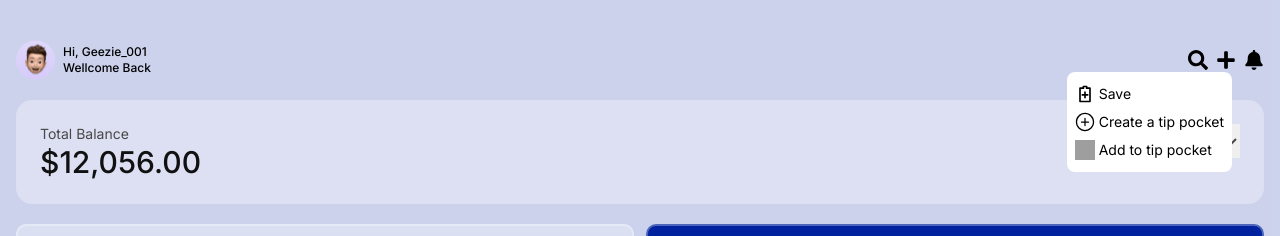
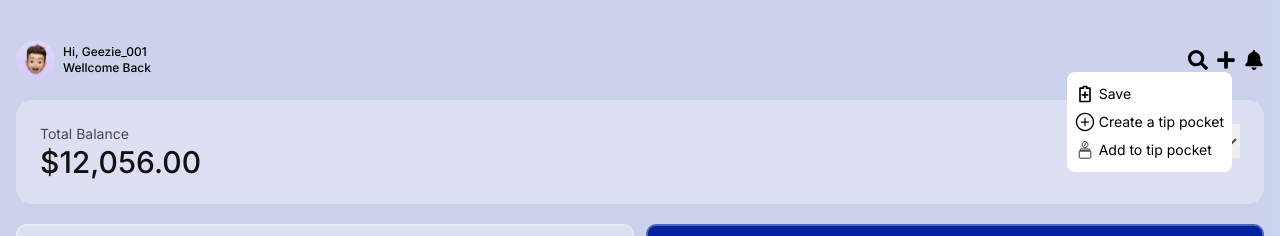
Before and after one commit to IamHenryOkeke/ton-pocket-frontend, a React (Vite) app: page /app/home in a window 1280 px wide. Both pictures are taken after a click on the icon 1226 px from the left and 60 px from the top of the page. Shown: the top 236 px of the page. Built offline with nearby package versions, Linux system fonts and the light colour scheme; grey boxes are pictures that could not be loaded; what @tonconnect/ui-react would draw is missing.

Commit message:
fixed image import bug

```diff
--- a/src/pages/Home.tsx
+++ b/src/pages/Home.tsx
@@ -108,7 +108,7 @@ function QuickMenu({ isOpen, setIsOpen }: QuickMenuType) {
           <div className="text-sm absolute space-y-2 right-8 top-8 px-2 py-3 bg-white rounded-lg">
             <Link to="/app/tip" className="flex items-center gap-1"><RiBatterySaverLine className="h-5 w-5" />Save</Link>
             <Link to="/app/tip" className="flex items-center gap-1"><GoPlusCircle className="h-5 w-5" />Create a tip pocket</Link>
-            <Link to="/app/tip" className="flex items-center gap-1"><img src="/src/assets/TipDark.svg" alt="icon" className="h-5 w-5" />Add to tip pocket</Link>
+            <Link to="/app/tip" className="flex items-center gap-1"><img src="/TipDark.svg" alt="icon" className="h-5 w-5" />Add to tip pocket</Link>
           </div>
         )
       }
```
